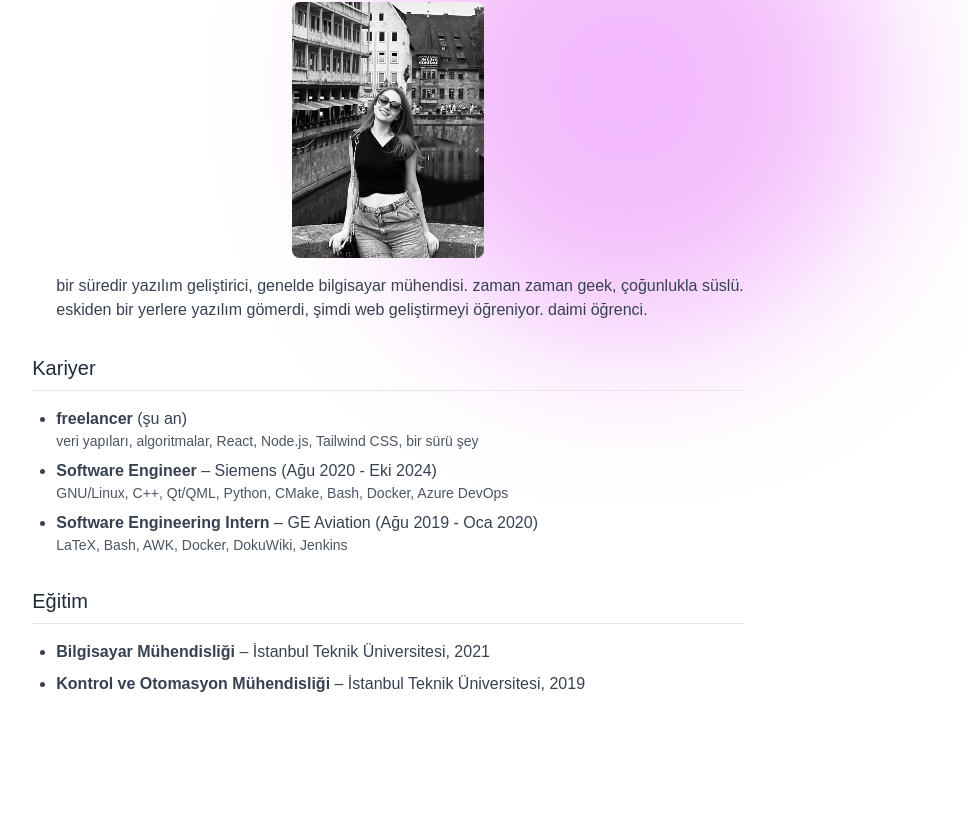
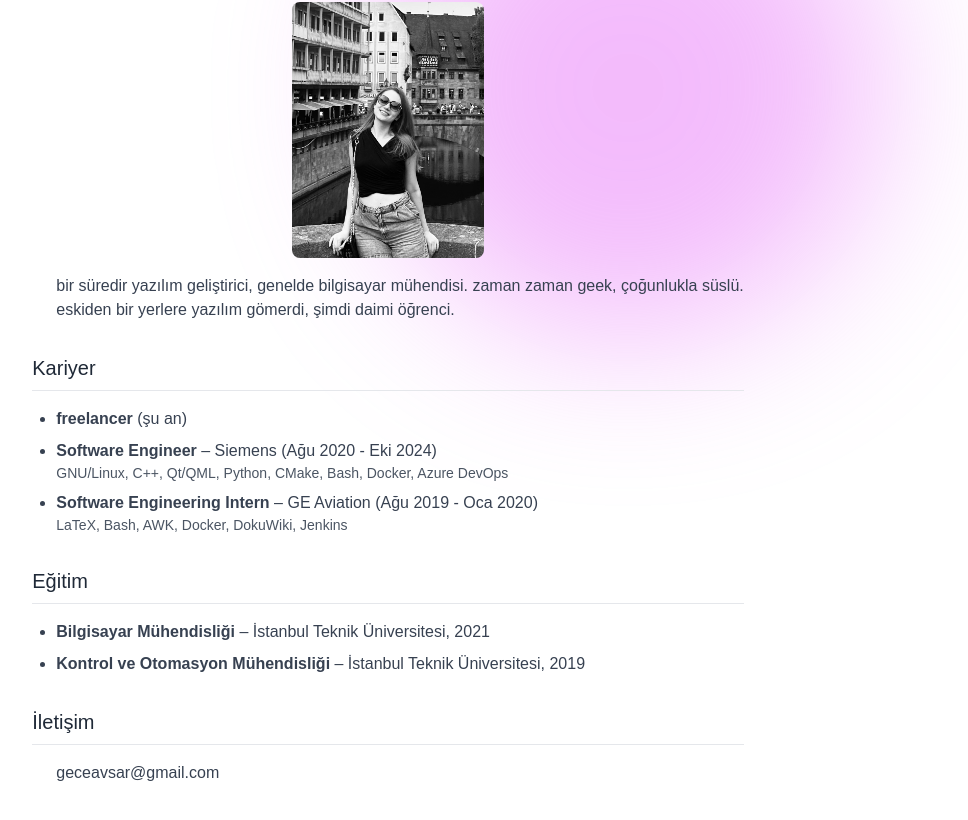
Before and after one commit to geceavsar/geceavsar.com, a React (Create React App) app: page /tr in a window 1280 px wide. Shown: the part 262-1082 px from the top of the page, without its empty margins (252-1220 px from the left). Before the commit the page ends 1014 px from the top, so only its background shows below. Built offline with nearby package versions, Linux system fonts and the light colour scheme.

Commit message:
add contact section, remove current interests

```diff
--- a/public/index.html
+++ b/public/index.html
@@ -22,7 +22,11 @@
     }
 
     .fade-in-2s {
-        animation: fadeIn 2s ease-in-out;
+      animation: fadeIn 2s ease-in-out;
+    }
+    .svg-blue-on-hover:hover {
+      /* text-blue-500 - #4299e1 */
+      filter: invert(71%) sepia(64%) saturate(4720%) hue-rotate(182deg) brightness(94%) contrast(87%);
     }
   </style>
 </head>
--- a/src/components/EnglishResume.js
+++ b/src/components/EnglishResume.js
@@ -14,7 +14,7 @@ const EnglishResume = () => {
         <img src={meImage} alt="Gizem in 2023" className="rounded-lg w-48 mx-auto mb-4" />
           <ul className="list-disc pl-6 space-y-2 text-gray-700 dark:text-white dark:opacity-70">
           software developer for a while, computer engineer often. sometimes geek, mostly sassy. <br />
-          used to embed software, now learning web development. perpetual learner.
+          used to embed software, now a perpetual learner.
           </ul>
       </section>
 
@@ -23,9 +23,6 @@ const EnglishResume = () => {
           <ul className="list-disc pl-6 space-y-2 text-gray-700 dark:text-white dark:opacity-70">
             <li>
               <strong>freelancer</strong> (now)
-              <p className="text-sm text-gray-600 dark:text-white dark:opacity-70">
-                data structures, algorithms, React, Node.js, Tailwind CSS, other stuff
-              </p>
             </li>
             <li>
               <strong>Software Engineer</strong> – Siemens (Aug 2020 - Oct 2024)
@@ -53,6 +50,13 @@ const EnglishResume = () => {
             </li>
           </ul>
         </section>
+
+        <section className="mb-8">
+          <h2 className="text-xl font-medium text-gray-800 border-b pb-2 mb-4 dark:text-white dark:opacity-70">Contact</h2>
+          <ul className="list-disc pl-6 space-y-2 text-gray-700 dark:text-white dark:opacity-70">
+            <a href="mailto:geceavsar@gmail.com" className="hover:text-blue-500"> geceavsar@gmail.com </a>
+          </ul>
+        </section>
       </main>
     </div>
   );
--- a/src/components/SocialMedia.js
+++ b/src/components/SocialMedia.js
@@ -25,10 +25,10 @@ const socialLinks = [
         <a key={social.name} href={social.url} aria-label={social.name} target="_blank" rel="noreferrer">
           <img
             src={social.src}
-            className="transition-colors"
             alt={social.name}
             width="24"
             height="24"
+            class="svg-blue-on-hover"
           />
         </a>
       ))}
--- a/src/components/TurkceOzgecmis.js
+++ b/src/components/TurkceOzgecmis.js
@@ -14,7 +14,7 @@ const TurkceOzgecmis = () => {
         <img src={meImage} alt="Gizem in 2023" className="rounded-lg w-48 mx-auto mb-4" />
           <ul className="list-disc pl-6 space-y-2 text-gray-700 dark:text-white dark:opacity-70">
           bir süredir yazılım geliştirici, genelde bilgisayar mühendisi. zaman zaman geek, çoğunlukla süslü. <br />
-          eskiden bir yerlere yazılım gömerdi, şimdi web geliştirmeyi öğreniyor. daimi öğrenci.
+          eskiden bir yerlere yazılım gömerdi, şimdi daimi öğrenci.
           </ul>
       </section>
 
@@ -23,9 +23,6 @@ const TurkceOzgecmis = () => {
           <ul className="list-disc pl-6 space-y-2 text-gray-700 dark:text-white dark:opacity-70">
             <li>
               <strong>freelancer</strong> (şu an)
-              <p className="text-sm text-gray-600 dark:text-white dark:opacity-70">
-                veri yapıları, algoritmalar, React, Node.js, Tailwind CSS, bir sürü şey
-              </p>
             </li>
             <li>
               <strong>Software Engineer</strong> – Siemens (Ağu 2020 - Eki 2024)
@@ -54,6 +51,12 @@ const TurkceOzgecmis = () => {
           </ul>
         </section>
 
+        <section className="mb-8">
+          <h2 className="text-xl font-medium text-gray-800 border-b pb-2 mb-4 dark:text-white dark:opacity-70">İletişim</h2>
+          <ul className="list-disc pl-6 space-y-2 text-gray-700 dark:text-white dark:opacity-70">
+            <a href="mailto:geceavsar@gmail.com" className="hover:text-blue-500"> geceavsar@gmail.com </a>
+          </ul>
+        </section>
       </main>
     </div>
   );
```
